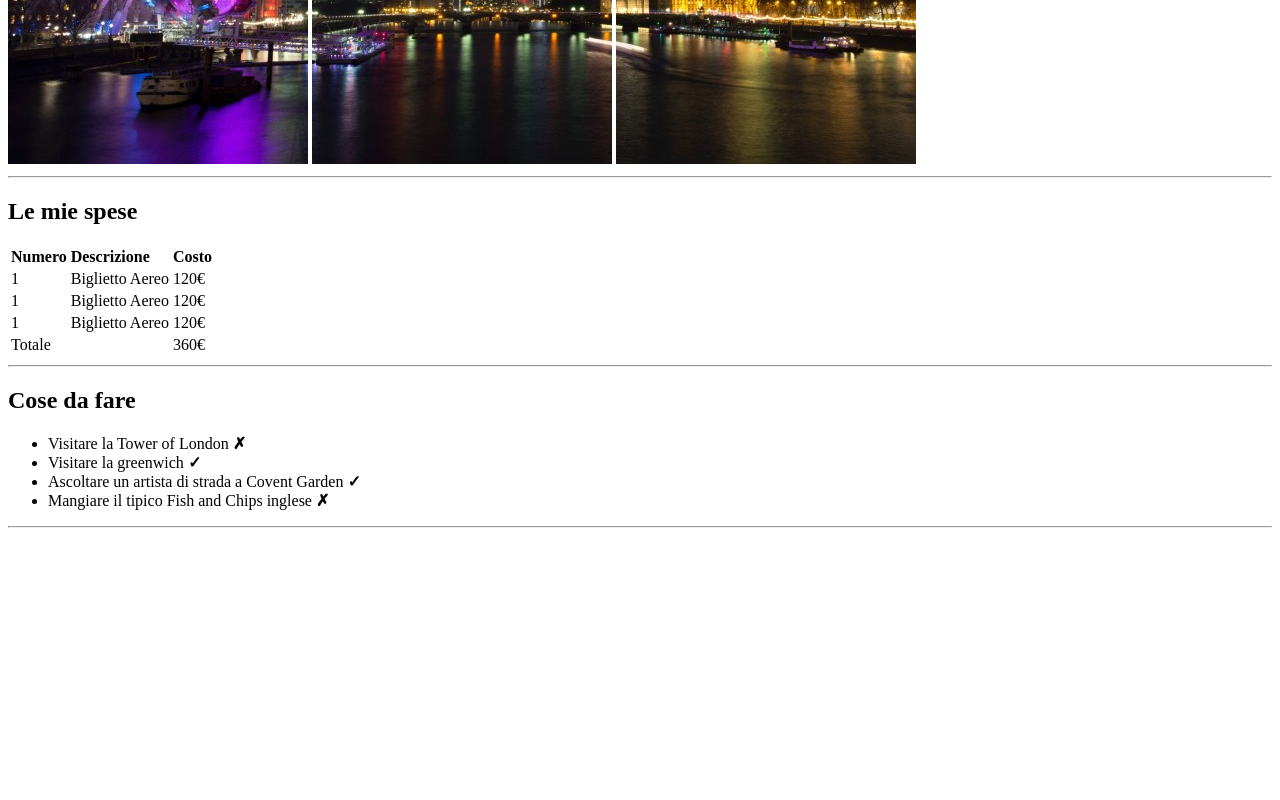
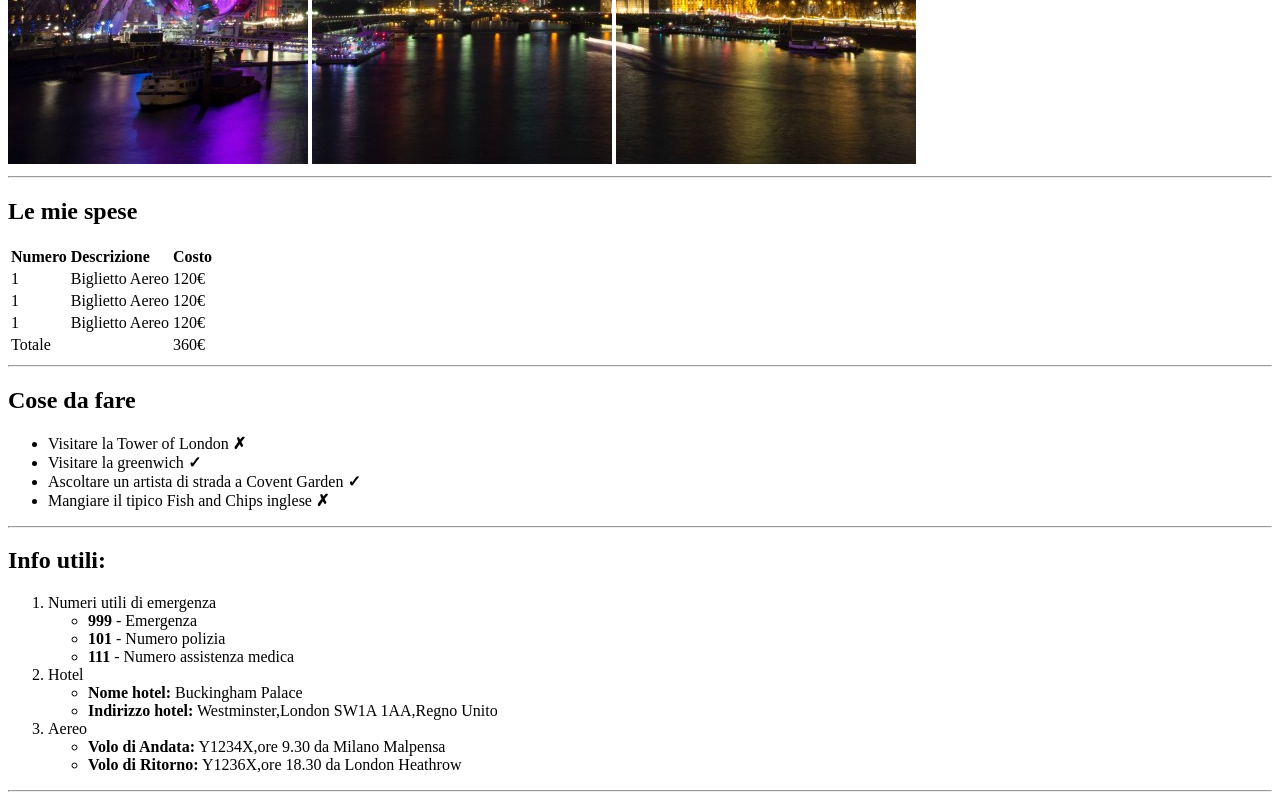
Before and after one commit to Gianmarco-Leone/html-london-trip, a plain HTML site: page index.html in a window 1280 px wide. Shown: the part 516-1316 px from the top of the page. Before the commit the page ends 1052 px from the top, so only its background shows below. Drawn offline with Linux system fonts and the light colour scheme.

Commit message:
add third section

```diff
--- a/index.html
+++ b/index.html
@@ -71,6 +71,37 @@
         </section>
         <!--FINE SECONDA SEZIONE-->
 
+        <!--INIZIO TERZA SEZIONE-->
+        <section>
+            <h2>Info utili:</h2>
+            <ol>
+                <li>
+                    <span>Numeri utili di emergenza</span>
+                    <ul>
+                        <li><strong>999</strong> - Emergenza</li>
+                        <li><strong>101</strong> - Numero polizia</li>
+                        <li><strong>111</strong> - Numero assistenza medica</li>
+                    </ul>
+                </li>
+                <li>
+                    <span>Hotel</span>
+                    <ul>
+                        <li><strong>Nome hotel:</strong> Buckingham Palace</li>
+                        <li><strong>Indirizzo hotel:</strong> Westminster,London SW1A 1AA,Regno Unito</li>
+                    </ul>
+                </li>
+                <li>
+                    <span>Aereo</span>
+                    <ul>
+                        <li><strong>Volo di Andata:</strong> Y1234X,ore 9.30 da Milano Malpensa</li>
+                        <li><strong>Volo di Ritorno:</strong> Y1236X,ore 18.30 da London Heathrow</li>
+                    </ul>
+                </li>
+            </ol>
+            <hr />
+        </section>
+        <!--FINE TERZA SEZIONE-->
+
     </main>
     <!--FINE MAIN-->
 
```
